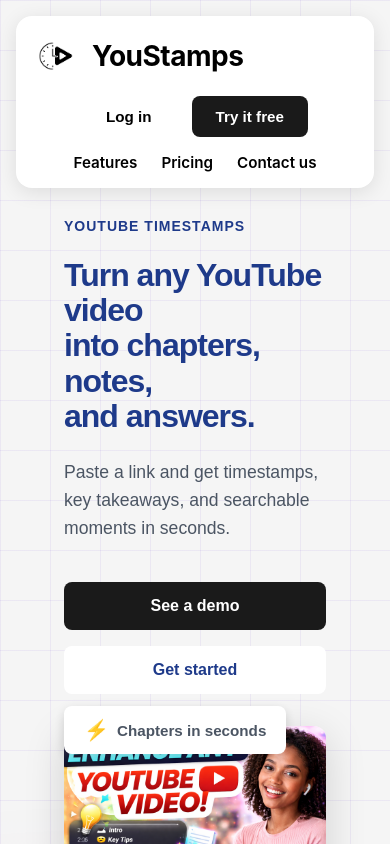
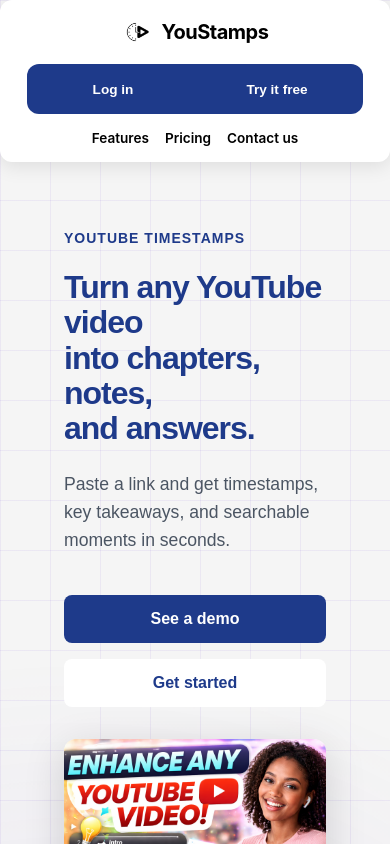
Before and after one commit to AliZain330/my-react-app, a React (Create React App) app: page / in a window 390 px wide. Shown: the top 844 px of the page. Built offline with nearby package versions, Linux system fonts and the light colour scheme.

Commit message:
mobile responsive

```diff
--- a/src/unAuth/LandingPage.css
+++ b/src/unAuth/LandingPage.css
@@ -10,8 +10,14 @@
   width: 100%;
   margin: 0;
   box-sizing: border-box;
-  padding-top: 120px;
+  padding-top: 80px;
   position: relative;
+}
+
+@media (max-width: 768px) {
+  .landing-page {
+    padding-top: 0;
+  }
 }
 
 .landing-page::before {
@@ -62,8 +68,8 @@
   }
 
   .landing-content {
-    padding: 40px 30px;
-    margin: 10px auto;
+    padding: 20px 30px;
+    margin: 0 auto;
     width: calc(100% - 20px);
   }
 }
--- a/src/unAuth/components/Bumpups.css
+++ b/src/unAuth/components/Bumpups.css
@@ -41,6 +41,9 @@
   border-radius: 12px;
   box-shadow: 0 4px 20px rgba(0, 0, 0, 0.2);
   transition: transform 0.3s ease, box-shadow 0.3s ease;
+  display: block;
+  text-decoration: none;
+  cursor: pointer;
 }
 
 .bumpup-item:hover {
--- a/src/unAuth/components/Bumpups.js
+++ b/src/unAuth/components/Bumpups.js
@@ -13,15 +13,15 @@
           Process your videos to deliver insights across all industries. Ask questions, request summaries, analyses and more with Bump-1.0
         </p>
         <div className="bumpups-grid">
-          <div className="bumpup-item">
+          <a href="https://bumpups.com/" target="_blank" rel="noopener noreferrer" className="bumpup-item">
             <img src={image1} alt="Bumpup 1" className="bumpup-image" />
-          </div>
-          <div className="bumpup-item">
+          </a>
+          <a href="https://bumpups.com/" target="_blank" rel="noopener noreferrer" className="bumpup-item">
             <img src={image2} alt="Bumpup 2" className="bumpup-image" />
-          </div>
-          <div className="bumpup-item">
+          </a>
+          <a href="https://bumpups.com/" target="_blank" rel="noopener noreferrer" className="bumpup-item">
             <img src={image3} alt="Bumpup 3" className="bumpup-image" />
-          </div>
+          </a>
         </div>
       </div>
     </section>
--- a/src/unAuth/components/Navbar.css
+++ b/src/unAuth/components/Navbar.css
@@ -4,7 +4,7 @@
   left: 0;
   right: 0;
   z-index: 1000;
-  padding: 1.5rem 2rem;
+  padding: 0.25rem 2rem;
   width: 100%;
   box-sizing: border-box;
   display: flex;
@@ -20,7 +20,7 @@
   align-items: center;
   gap: 2rem;
   background: white;
-  padding: 1rem 2rem;
+  padding: 0.5rem 2rem;
   border-radius: 16px;
   box-shadow: 0 4px 20px rgba(0, 0, 0, 0.1);
 }
@@ -78,43 +78,16 @@
 .navbar-actions {
   display: flex;
   align-items: center;
-  gap: 1rem;
+  gap: 0.75rem;
   flex-shrink: 0;
+  background: #1e3a8a;
+  padding: 0.5rem;
+  border-radius: 12px;
+  margin-left: auto;
 }
 
 .navbar-button-login {
-  background: white;
-  color: #000;
-  border: none;
-  padding: 0.75rem 1.5rem;
-  border-radius: 8px;
-  cursor: pointer;
-  font-size: 0.95rem;
-  font-weight: 600;
-  transition: all 0.3s ease;
-  white-space: nowrap;
-  position: relative;
-  box-shadow: 0 0 0 1.5px transparent;
-}
-
-.navbar-button-login::after {
-  content: '';
-  position: absolute;
-  top: -1.5px;
-  left: -1.5px;
-  right: -1.5px;
-  bottom: -1.5px;
-  background: linear-gradient(135deg, #764ba2 0%, #667eea 100%);
-  border-radius: 8px;
-  z-index: -1;
-}
-
-.navbar-button-login:hover {
-  background: rgba(118, 75, 162, 0.05);
-}
-
-.navbar-button-contact {
-  background: #1a1a1a;
+  background: transparent;
   color: white;
   border: none;
   padding: 0.75rem 1.5rem;
@@ -124,51 +97,154 @@
   font-weight: 600;
   transition: all 0.3s ease;
   white-space: nowrap;
-  position: relative;
 }
 
-.navbar-button-contact::after {
-  content: '';
-  position: absolute;
-  top: -1.5px;
-  left: -1.5px;
-  right: -1.5px;
-  bottom: -1.5px;
-  background: linear-gradient(135deg, #ffd700 0%, #00ff00 25%, #00bfff 50%, #8a2be2 75%, #ff1493 100%);
+.navbar-button-login:hover {
+  background: rgba(255, 255, 255, 0.1);
+}
+
+.navbar-button-contact {
+  background: transparent;
+  color: white;
+  border: none;
+  padding: 0.75rem 1.5rem;
   border-radius: 8px;
-  z-index: -1;
+  cursor: pointer;
+  font-size: 0.95rem;
+  font-weight: 600;
+  transition: all 0.3s ease;
+  white-space: nowrap;
 }
 
 .navbar-button-contact:hover {
-  background: #2a2a2a;
-  transform: translateY(-1px);
+  background: rgba(255, 255, 255, 0.1);
 }
 
-@media (max-width: 768px) {
+/* Tablet styles */
+@media (max-width: 1024px) {
   .navbar {
-    padding: 1rem;
+    padding: 0.25rem 1.5rem;
   }
 
   .navbar-container {
-    flex-wrap: wrap;
-    gap: 1rem;
-    padding: 1rem;
+    padding: 0.5rem 1.5rem;
+    gap: 1.5rem;
+  }
+
+  .navbar-logo {
+    position: absolute;
+    left: 50%;
+    transform: translateX(-50%);
   }
 
   .navbar-center {
-    order: 3;
+    display: none;
+  }
+
+  .logo-image {
+    height: 40px;
+  }
+
+  .logo-text {
+    font-size: 1.5rem;
+  }
+
+  .navbar-item {
+    font-size: 0.9rem;
+  }
+
+  .navbar-actions {
+    gap: 0.5rem;
+    padding: 0.4rem;
+  }
+
+  .navbar-button-login,
+  .navbar-button-contact {
+    padding: 0.65rem 1.25rem;
+    font-size: 0.9rem;
+  }
+}
+
+/* Mobile styles */
+@media (max-width: 768px) {
+  .navbar {
+    position: static;
+    padding: 0;
+    display: flex;
+    justify-content: center;
+    align-items: center;
+  }
+
+  .navbar-container {
+    flex-direction: column;
+    align-items: center;
+    justify-content: center;
+    gap: 1rem;
+    padding: 1rem;
+    border-radius: 12px;
+    position: relative;
     width: 100%;
+    max-width: 100%;
+  }
+
+  .navbar-logo {
+    position: static;
+    transform: none;
+    margin: 0;
+    gap: 0.5rem;
+    width: auto;
+    justify-content: center;
+    align-items: center;
+  }
+
+  .logo-image {
+    height: 32px;
+  }
+
+  .logo-text {
+    font-size: 1.25rem;
+  }
+
+  .navbar-center {
+    display: flex;
+    order: 2;
+    width: 100%;
+    justify-content: center;
+    align-items: center;
   }
 
   .navbar-menu {
     width: 100%;
     justify-content: center;
+    align-items: center;
     flex-wrap: wrap;
-    gap: 1.5rem;
+    gap: 1rem;
+    margin: 0;
+    padding: 0;
+  }
+
+  .navbar-item {
+    font-size: 0.85rem;
+    text-align: center;
   }
 
   .navbar-actions {
     width: 100%;
+    max-width: 320px;
     justify-content: center;
+    align-items: center;
+    gap: 0.5rem;
+    padding: 0.5rem;
+    margin: 0 auto;
+    display: flex;
+  }
+
+  .navbar-button-login,
+  .navbar-button-contact {
+    padding: 0.6rem 1rem;
+    font-size: 0.85rem;
+    flex: 1;
+    min-width: 0;
+    text-align: center;
   }
 }
--- a/src/unAuth/components/Timestamp.css
+++ b/src/unAuth/components/Timestamp.css
@@ -1,7 +1,7 @@
 .timestamp {
-  padding: 2rem;
+  padding: 1rem 2rem;
   background-color: transparent;
-  margin: 2rem auto;
+  margin: 1rem auto;
   max-width: 1400px;
   width: 100%;
   box-sizing: border-box;
@@ -133,26 +133,32 @@
 
 @media (max-width: 768px) {
   .timestamp {
-    padding: 1.5rem;
-    margin: 1rem auto;
+    padding: 0.75rem 1rem;
+    margin: 0.5rem auto;
   }
 
   .timestamp-container {
-    padding: 2rem 1.5rem;
+    padding: 1.5rem 1rem;
   }
 
   .timestamp-heading {
-    font-size: 1.5rem;
+    font-size: 1.25rem;
+    margin: 0 0 1rem 0;
   }
 
   .timestamp-input {
-    padding: 0.875rem 1rem;
-    font-size: 0.95rem;
+    padding: 0.75rem 0.875rem;
+    font-size: 0.875rem;
   }
 
   .timestamp-button {
     width: 100%;
-    padding: 1rem;
+    padding: 0.875rem;
+    font-size: 0.875rem;
+  }
+
+  .timestamp-error {
+    font-size: 0.75rem;
   }
 
   .timestamp-video-preview {
@@ -165,7 +171,8 @@
   }
 
   .timestamp-video-title {
-    font-size: 1.1rem;
+    font-size: 0.95rem;
     padding: 0 0.5rem;
+    line-height: 1.4;
   }
 }
--- a/src/unAuth/components/intro.css
+++ b/src/unAuth/components/intro.css
@@ -129,31 +129,6 @@
   object-fit: cover;
 }
 
-.intro-badge {
-  position: absolute;
-  top: -20px;
-  left: 0;
-  background: white;
-  padding: 0.75rem 1.25rem;
-  border-radius: 8px;
-  box-shadow: 0 4px 12px rgba(0, 0, 0, 0.15);
-  display: flex;
-  align-items: center;
-  gap: 0.5rem;
-  z-index: 10;
-}
-
-.badge-icon {
-  color: #764ba2;
-  font-size: 1.25rem;
-}
-
-.badge-text {
-  color: #4b5563;
-  font-size: 0.95rem;
-  font-weight: 600;
-  font-family: Arial, sans-serif;
-}
 
 @media (max-width: 1024px) {
   .intro-container {
@@ -203,8 +178,11 @@
     width: 100%;
   }
 
-  .intro-badge {
-    top: -20px;
-    left: 0;
+  .intro-button-primary {
+    background: #1e3a8a;
+  }
+
+  .intro-button-primary:hover {
+    background: #1e40af;
   }
 }
--- a/src/unAuth/components/intro.js
+++ b/src/unAuth/components/intro.js
@@ -24,10 +24,6 @@
         <div className="intro-visual">
           <div className="intro-image-wrapper">
             <img src={youtubeImage} alt="YouTube video" className="intro-image" />
-            <div className="intro-badge">
-              <span className="badge-icon">⚡</span>
-              <span className="badge-text">Chapters in seconds</span>
-            </div>
           </div>
         </div>
       </div>
```
Also changed, not shown: src/unAuth/components/Footer.css (+57 -33 lines), src/unAuth/components/Footer.js (+4 -4 lines).
